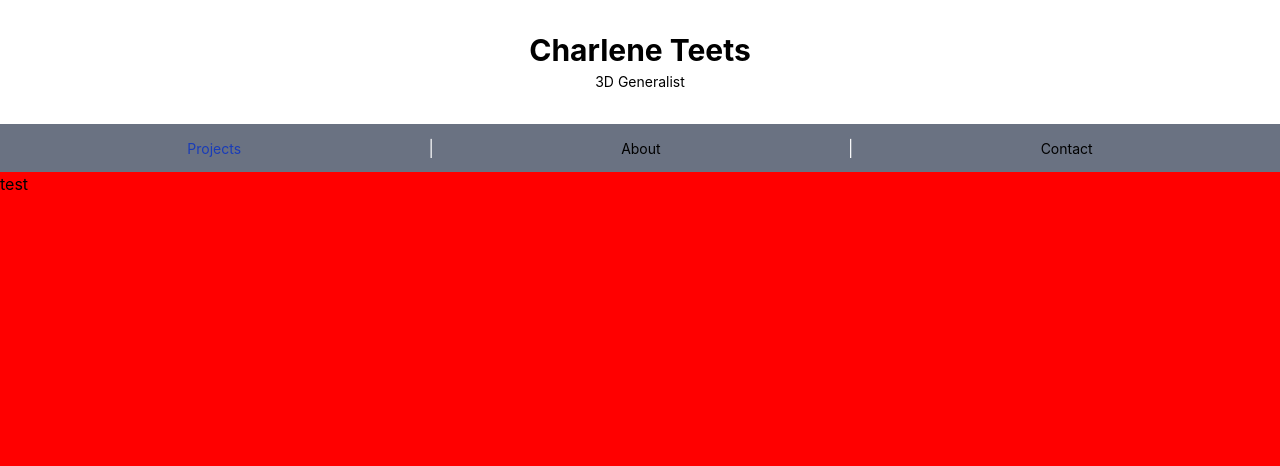
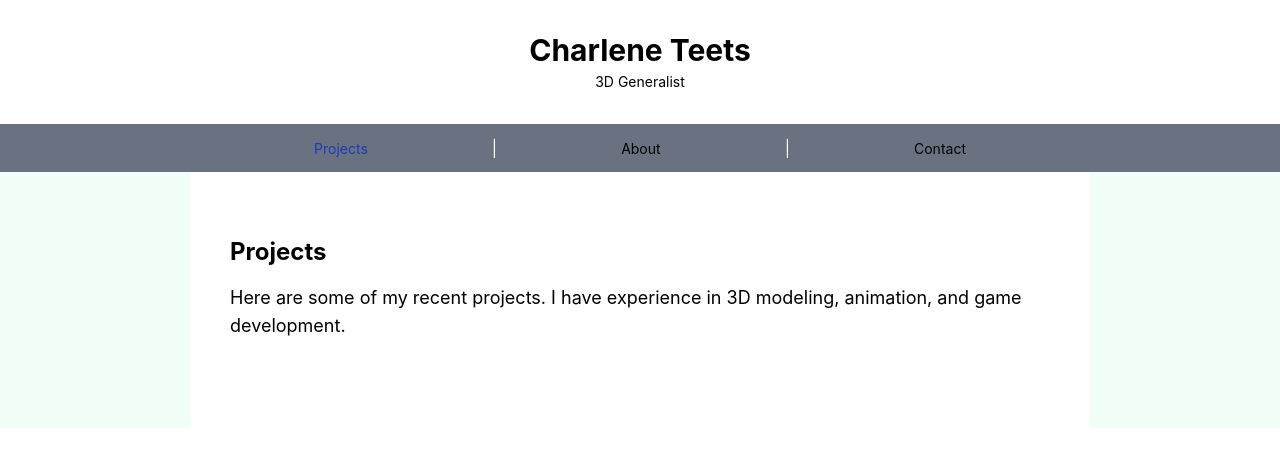
Before and after one commit to Areyesfigueroa/CharleneTeetsPortfolio, a React (Vite) app: page / in a window 1280 px wide. Shown: the top 466 px of the page. Built offline with nearby package versions, Linux system fonts and the light colour scheme.

Commit message:
Added Page Layout

```diff
--- a/src/App.jsx
+++ b/src/App.jsx
@@ -1,12 +1,17 @@
 import Header from './components/Header'
+import PageLayout from './components/PageLayout'
 
 export default function App() {
   return (
     <>
       <Header />
-        <div style={{ width: '100%', height: '150vh', backgroundColor: 'red' }}> test</div>
-      <main>
-      </main>
+      <PageLayout>
+        <h2 className="text-2xl font-bold mb-4">Projects</h2>
+        <p className="text-lg mb-6">
+          Here are some of my recent projects. I have experience in 3D modeling, animation, and game development.
+        </p>
+        {/* Add project cards or links here */}
+      </PageLayout>
     </>
   )
 }
--- a/src/components/Header.jsx
+++ b/src/components/Header.jsx
@@ -16,7 +16,7 @@ export default function Header() {
         <p className="text-sm mt-1 m-0">3D Generalist</p>
       </div>
       <nav className="w-full bg-gray-500 bg-opacity-50 backdrop-blur-md">
-        <ul className="flex flex-row justify-evenly items-center list-none m-0 p-0 py-3">
+        <ul className="flex flex-row justify-evenly items-center list-none m-0 p-0 py-3 w-[900px] max-w-full mx-auto">
           {NAV_LINKS.map(({ label, href }, index) => (
             <>
               <li key={label}>
--- /dev/null
+++ b/src/components/PageLayout.jsx
@@ -0,0 +1,9 @@
+export default function PageLayout({ children }) {
+  return (
+    <section className="w-full h-full bg-fixed bg-green-200/20">
+      <div className="w-[900px] bg-white max-w-full mx-auto px-10 py-16">
+        {children}
+      </div>
+    </section>
+  )
+}
```
